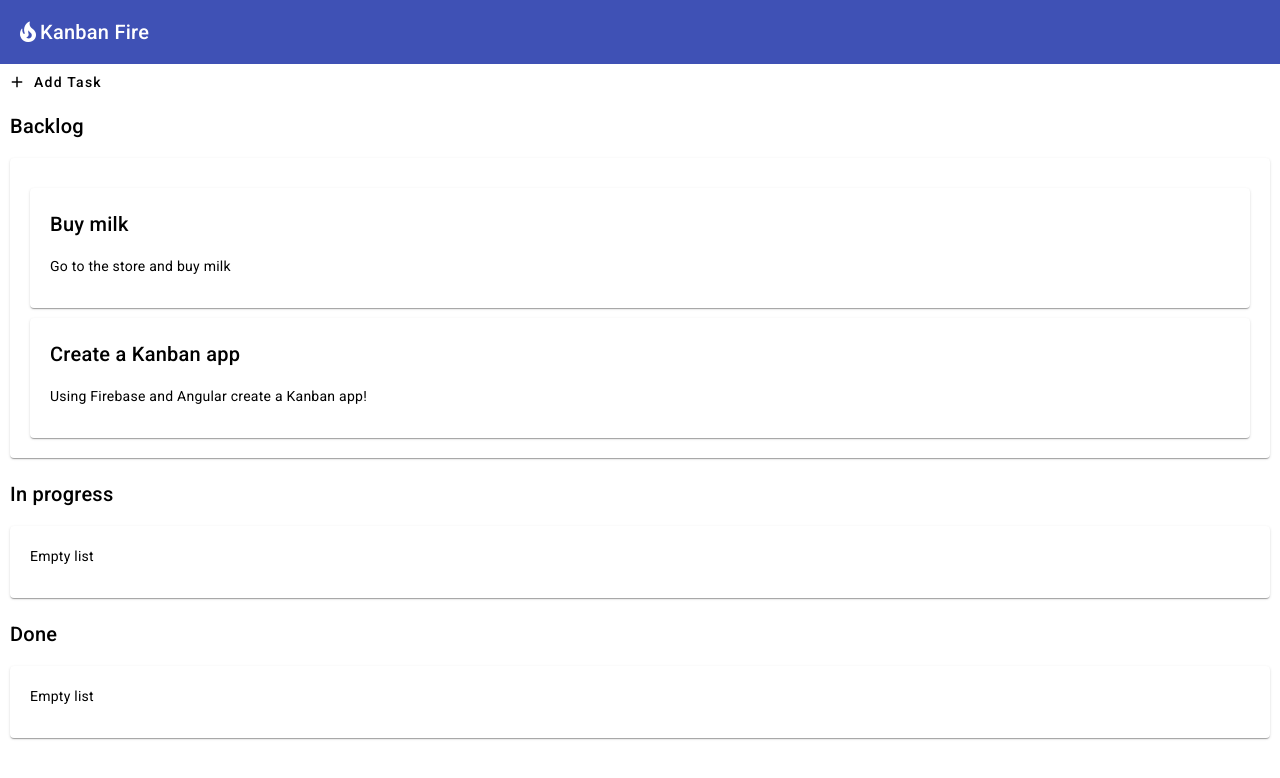
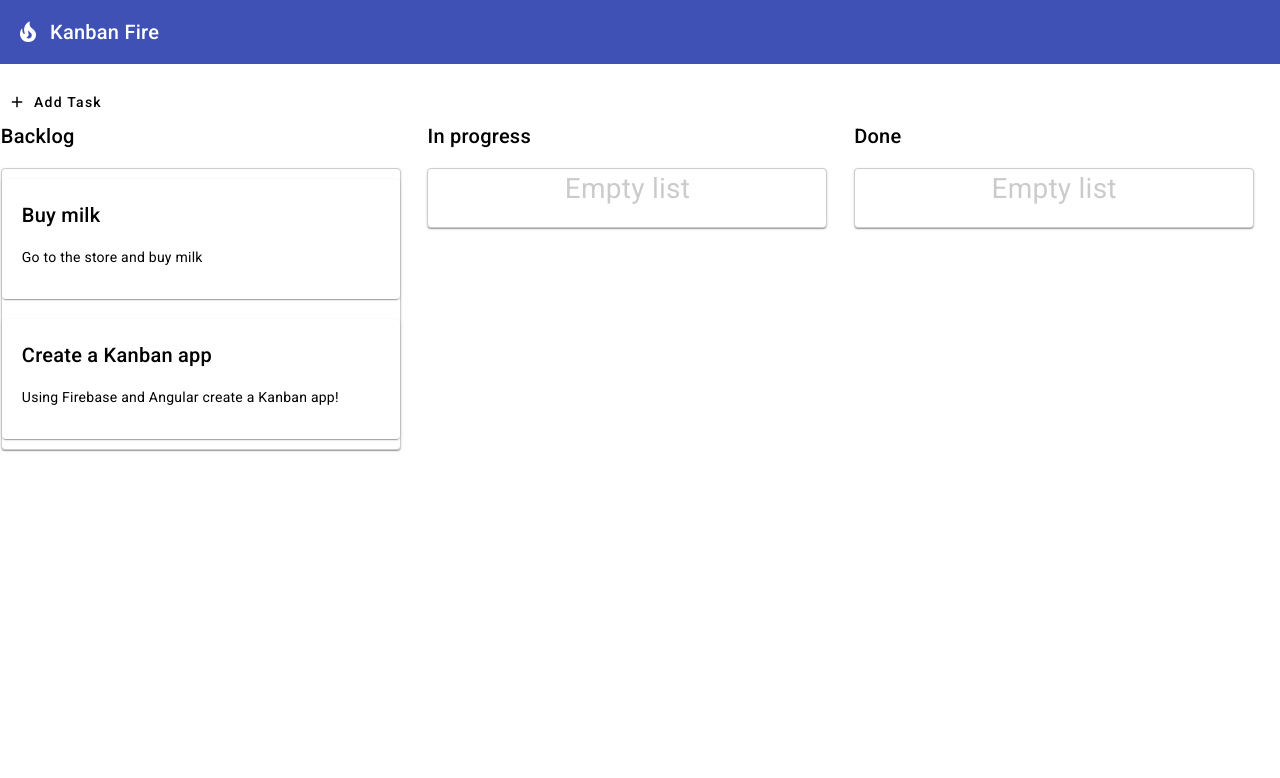
Before and after one commit to mihailmariusiondev/kanban-fire, an Angular app: page / in a window 1280 px wide. Shown: the top 778 px of the page. Built offline with nearby package versions, Linux system fonts and the light colour scheme.

Commit message:
7. Improving the app's styles

```diff
--- a/src/app/app.component.scss
+++ b/src/app/app.component.scss
@@ -1,7 +1,47 @@
-mat-card {
-  padding: 20px;
+mat-toolbar {
+  margin-bottom: 20px;
 }
 
-.container{
-  padding: 10px;
+mat-toolbar > span {
+  margin-left: 10px;
 }
+
+.content-wrapper {
+  max-width: 1400px;
+  margin: auto;
+}
+
+.container-wrapper {
+  display: flex;
+  justify-content: space-around;
+}
+
+.container {
+  width: 400px;
+  margin: 0 25px 25px 0;
+}
+
+.list {
+  border: solid 1px #ccc;
+  min-height: 60px;
+  border-radius: 4px;
+}
+
+app-new-task {
+  margin-bottom: 30px;
+}
+
+.empty-label {
+  font-size: 2em;
+  padding-top: 10px;
+  text-align: center;
+  opacity: 0.2;
+}
+
+.cdk-drag-animating {
+  transition: transform 250ms;
+}
+
+.cdk-drag-placeholder {
+  opacity: 0;
+}
--- a/src/app/task/task.component.scss
+++ b/src/app/task/task.component.scss
@@ -2,3 +2,12 @@
   padding: 20px;
   margin-top: 10px;
 }
+
+:host {
+  display: block;
+}
+
+.item {
+  margin-bottom: 10px;
+  cursor: pointer;
+}
```
